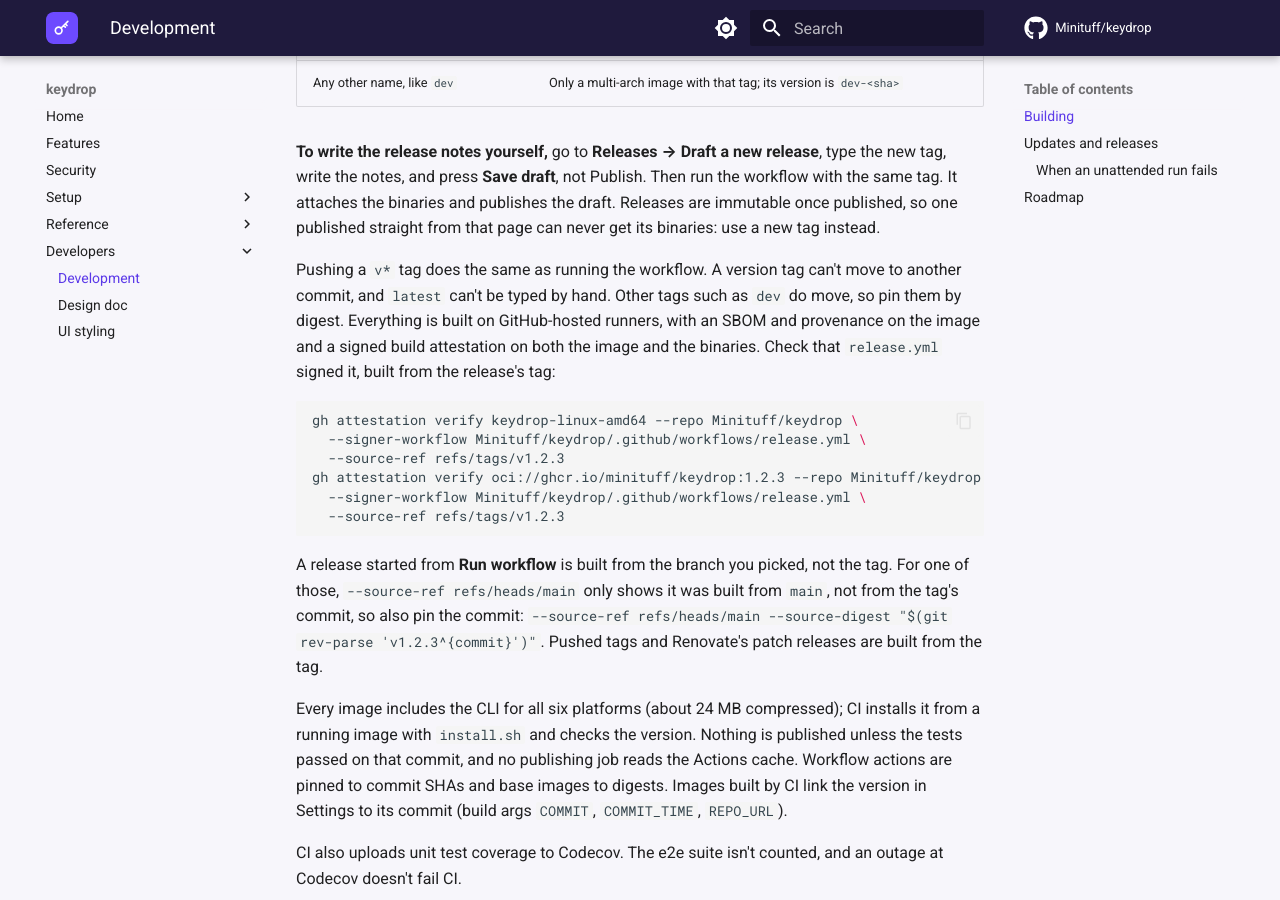
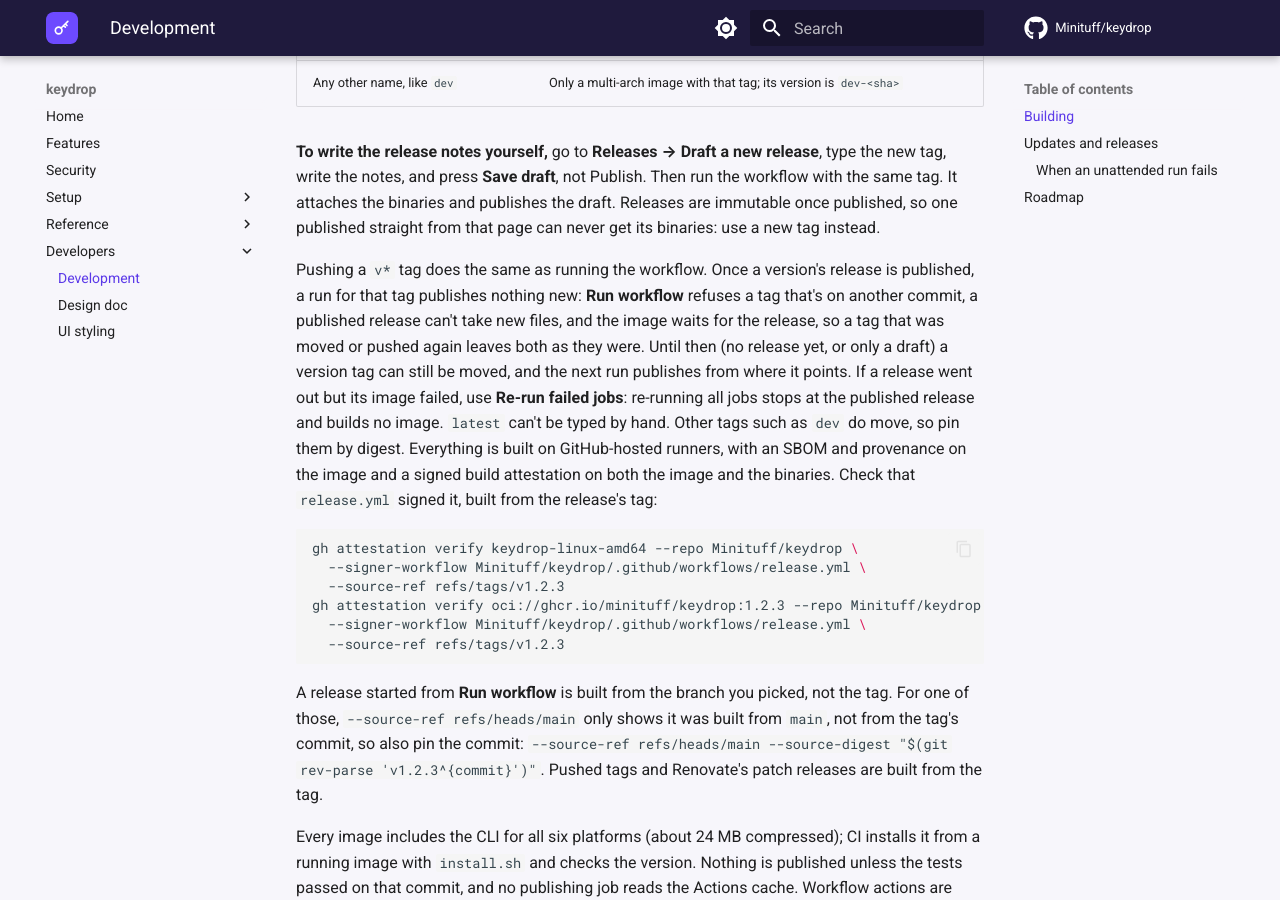
Before and after one commit to Minituff/keydrop, an MkDocs documentation site: the page built from docs/development.md, in a window 1280 px wide and 900 px high, scrolled down 646 px. Built offline with MkDocs 1.6.1 and Material for MkDocs 9.7.7, drawn with Linux system fonts in a browser that asks for light colours; comment, search, counter and statistics services are not loaded.

Commit message:
release: a version's image waits for its release
The image job didn't depend on binaries, so when a version tag was moved
or pushed again, binaries failed (the release is already published) but
image still overwrote :X.Y.Z, :X.Y and :latest.

image now needs binaries. For a version it runs only when binaries
succeeded; for any other name (binaries skipped) it runs as before. The
if is explicit because a skipped need would otherwise skip image too, and
an empty semver output publishes nothing.

docs/development.md said a version tag can't move. That holds only once
its release is published; say so, and say to re-run failed jobs when only
the image failed.

```diff
--- a/docs/development.md
+++ b/docs/development.md
@@ -27,9 +27,16 @@ Publish. Then run the workflow with the same tag. It attaches the binaries and
 publishes the draft. Releases are immutable once published, so one published
 straight from that page can never get its binaries: use a new tag instead.
 
-Pushing a `v*` tag does the same as running the workflow. A version tag can't move to another
-commit, and `latest` can't be typed by hand. Other tags such as `dev` do
-move, so pin them by digest. Everything is built on GitHub-hosted runners,
+Pushing a `v*` tag does the same as running the workflow. Once a version's
+release is published, a run for that tag publishes nothing new: **Run
+workflow** refuses a tag that's on another commit, a published release can't
+take new files, and the image waits for the release, so a tag that was moved
+or pushed again leaves both as they were. Until then (no release yet, or only
+a draft) a version tag can still be moved, and the next run publishes from
+where it points. If a release went out but its image failed, use **Re-run
+failed jobs**: re-running all jobs stops at the published release and
+builds no image. `latest` can't be typed by hand. Other tags such as `dev`
+do move, so pin them by digest. Everything is built on GitHub-hosted runners,
 with an SBOM and provenance on the image and a signed build attestation on
 both the image and the binaries. Check that `release.yml` signed it, built
 from the release's tag:
```
Also changed, not shown: 1 other file.
